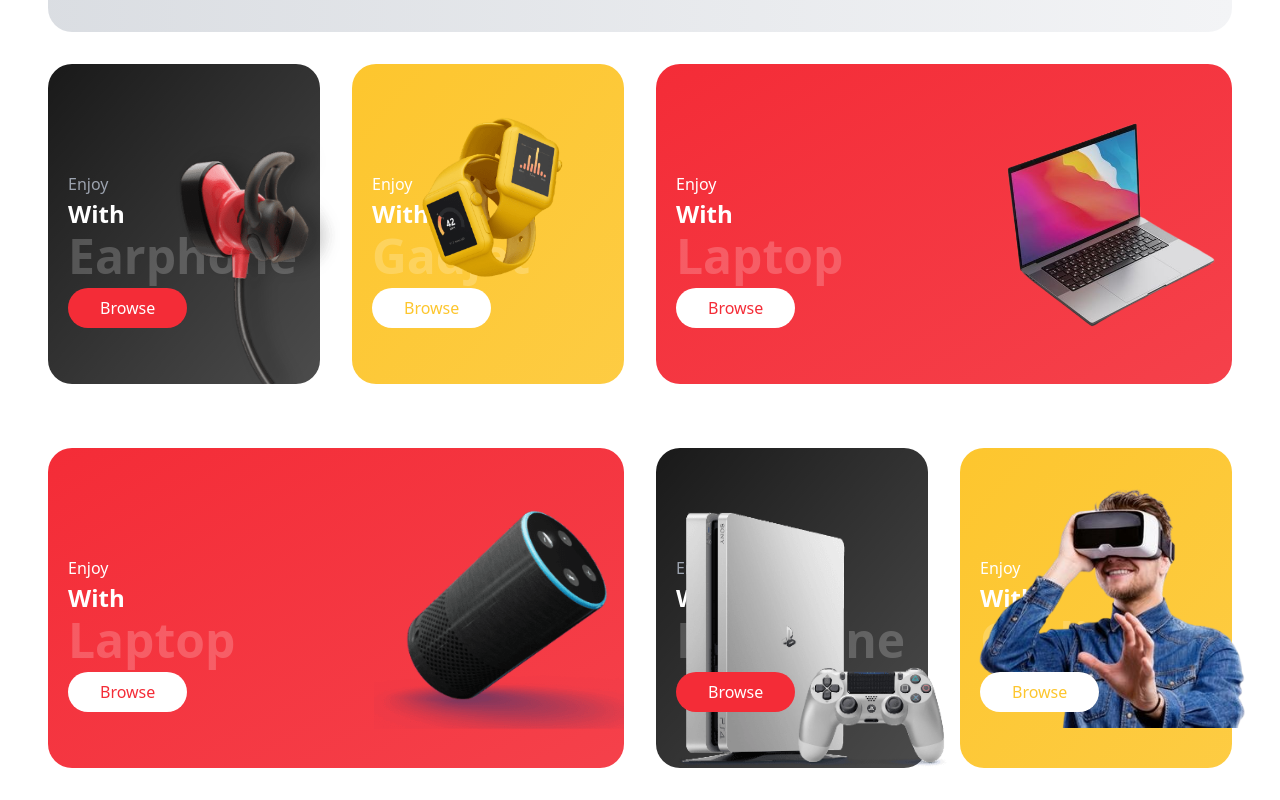
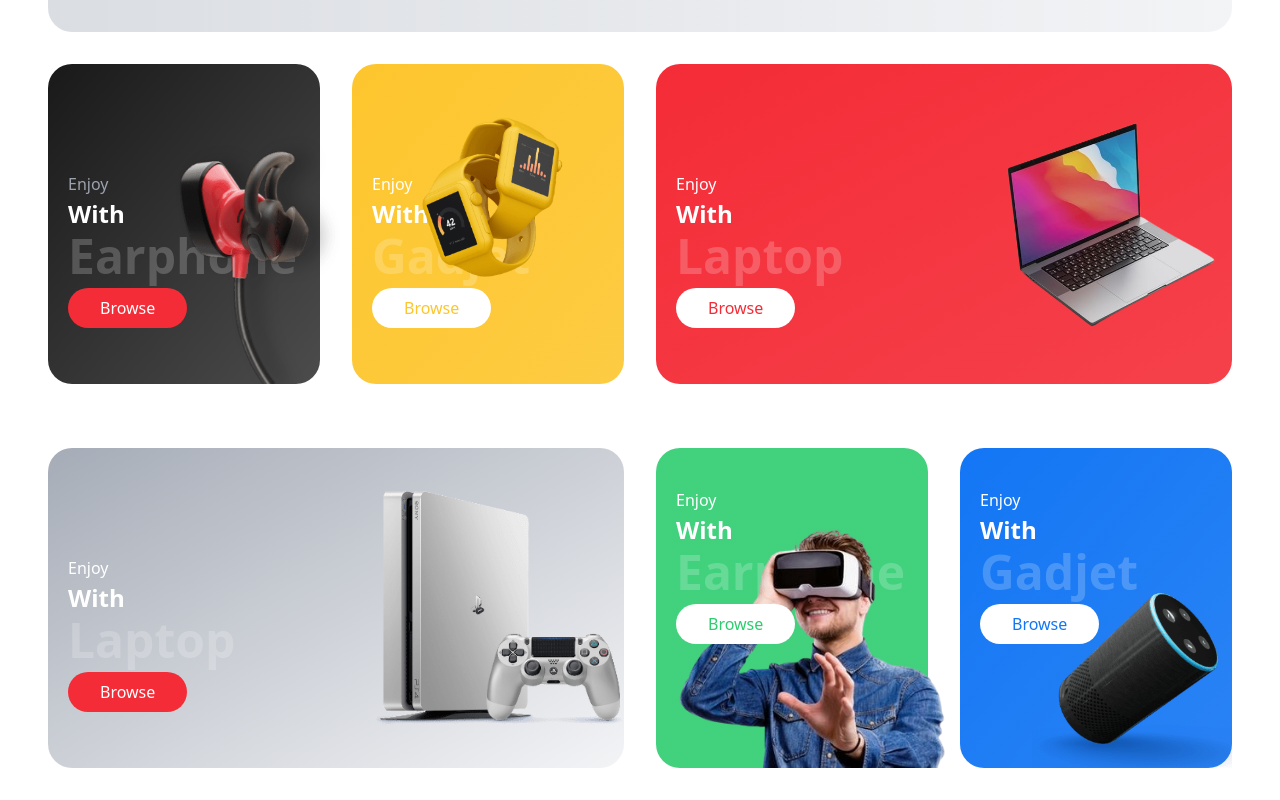
Before and after one commit to ayubxon1775/Eshop, a React (Vite) app: page / in a window 1280 px wide. Shown: the part 694-1494 px from the top of the page. Built offline with nearby package versions, Linux system fonts and the light colour scheme.

Commit message:
added category section end

```diff
--- a/src/components/Category/Category2.jsx
+++ b/src/components/Category/Category2.jsx
@@ -1,8 +1,8 @@
 import React from 'react'
 import Button from '../shared/button'
-import Image1 from '../../assets/category/speaker.png';
-import Image2 from '../../assets/category/gaming.png';
-import Image3 from '../../assets/category/vr.png';
+import Image1 from '../../assets/category/gaming.png';
+import Image2 from '../../assets/category/vr.png';
+import Image3 from '../../assets/category/speaker.png';
 
 const Category2 = () => {
   return (
@@ -11,7 +11,7 @@ const Category2 = () => {
       <div className='container'>
         <div className='grid grid-cols-1 sm:grid-cols-2 lg:grid-cols-4 gap-8'>
          {/* first col  */}
-         <div className='col-span-2 py-10 pl-5 bg-gradient-to-br from-primary to-primary/90 text-white rounded-3xl relative h-[320px] flex items-end'>
+         <div className='col-span-2 py-10 pl-5 bg-gradient-to-br from-gray-400/90 to-gray-100 text-white rounded-3xl relative h-[320px] flex items-end'>
           <div>
             <div className='mb-4'>
               <p className='mb-[2px] text-white'>Enjoy</p>
@@ -19,29 +19,29 @@ const Category2 = () => {
               <p className='text-4xl xl:text-5xl font-bold opacity-20 mb-2'>Laptop</p>
               <Button
               text="Browse"
-              bgColor={"bg-white"}
-              textColor={'text-primary'}/>
+              bgColor={"bg-primary"}
+              textColor={'text-white'}/>
             </div>
           </div>
           <img src={Image1} alt="" className='w-[250px] absolute top-1/2 -translate-y-1/2 -right-0 ' />
         </div>
         {/* second col  */}
-        <div className='py-10 pl-5 bg-gradient-to-br from-black/90 to-black/70 text-white rounded-3xl relative h-[320px] flex items-end'>
+        <div className='py-10 pl-5 bg-gradient-to-br from-brandGreen/90 to-brandGreen/90 text-white rounded-3xl relative h-[320px] flex items-start'>
           <div>
             <div className='mb-4'>
-              <p className='mb-[2px] text-gray-400'>Enjoy</p>
+              <p className='mb-[2px] text-white'>Enjoy</p>
               <p className='text-2xl font-semibold mb-[2px]'>With</p>
               <p className='text-4xl xl:text-5xl font-bold opacity-20 mb-2'>Earphone</p>
               <Button
               text="Browse"
-              bgColor={"bg-primary"}
-              textColor={'text-white'}/>
+              bgColor={"bg-white"}
+              textColor={'text-brandGreen'}/>
             </div>
           </div>
           <img src={Image2} alt="" className='w-[320px] absolute bottom-0' />
         </div>
         {/* third col  */}
-        <div className='py-10 pl-5 bg-gradient-to-br from-brandYellow to-brandYellow/90 text-white rounded-3xl relative h-[320px] flex items-end'>
+        <div className='py-10 pl-5 bg-gradient-to-br from-brandBlue to-brandBlue/90 text-white rounded-3xl relative h-[320px] flex items-start'>
           <div>
             <div className='mb-4'>
               <p className='mb-[2px] text-white'>Enjoy</p>
@@ -50,10 +50,10 @@ const Category2 = () => {
               <Button
               text="Browse"
               bgColor={"bg-white"}
-              textColor={'text-brandYellow'}/>
+              textColor={'text-brandBlue'}/>
             </div>
           </div>
-          <img src={Image3} alt="" className='w-[320px] absolute -right-4 lg:top-[40px]' />
+          <img src={Image3} alt="" className='w-[200px] absolute bottom-0 right-0' />
         </div>
 
         </div>
```
